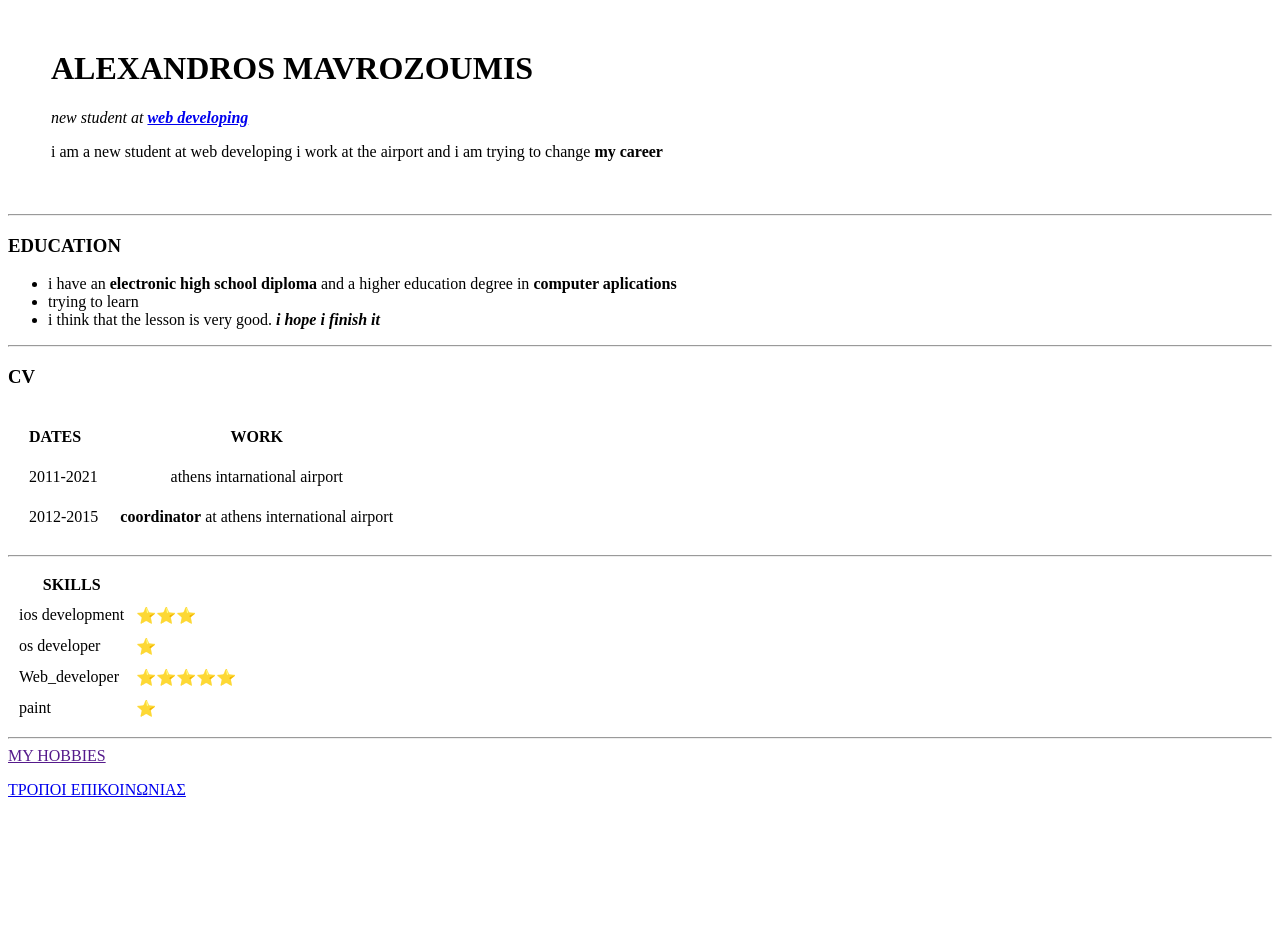
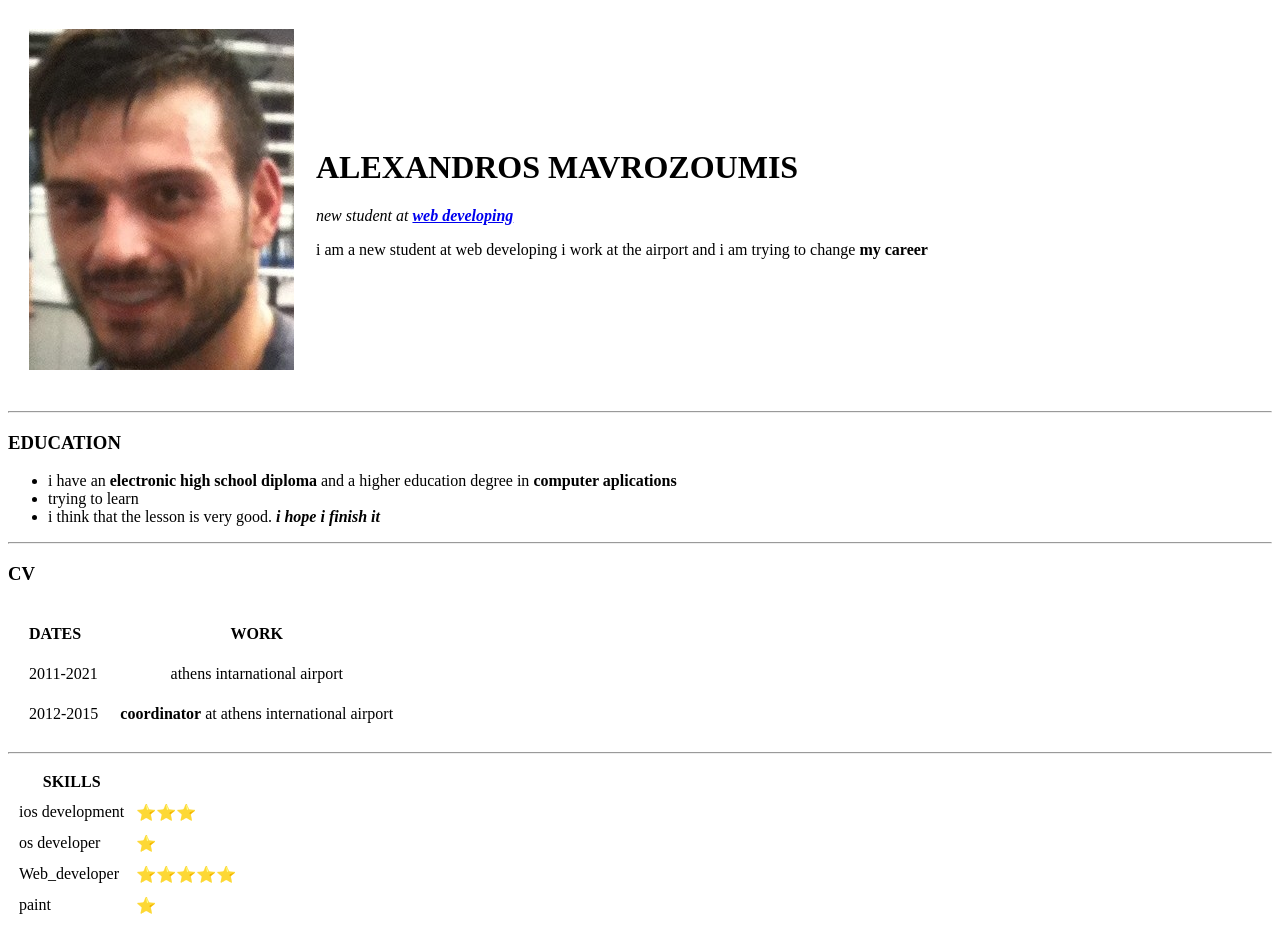
Before and after one commit to alexandrosmrv/CV, a plain HTML site: page index.html in a window 1280 px wide. Shown: the top 929 px of the page. Before the commit the page ends 815 px from the top, so only its background shows below. Drawn offline with Linux system fonts and the light colour scheme.

Commit message:
Update index.html

```diff
--- a/index.html
+++ b/index.html
@@ -7,7 +7,7 @@
 <body>
   <table cellspacing="20">
     <tr>
-      <td><img src="" alt=""></td>
+      <td><img src="https://github.com/alexandrosmrv/cv/blob/main/IMG_0839b.jpg" alt=""></td>
       <td>
         <h1> ALEXANDROS MAVROZOUMIS</h1>
         <p>
```
